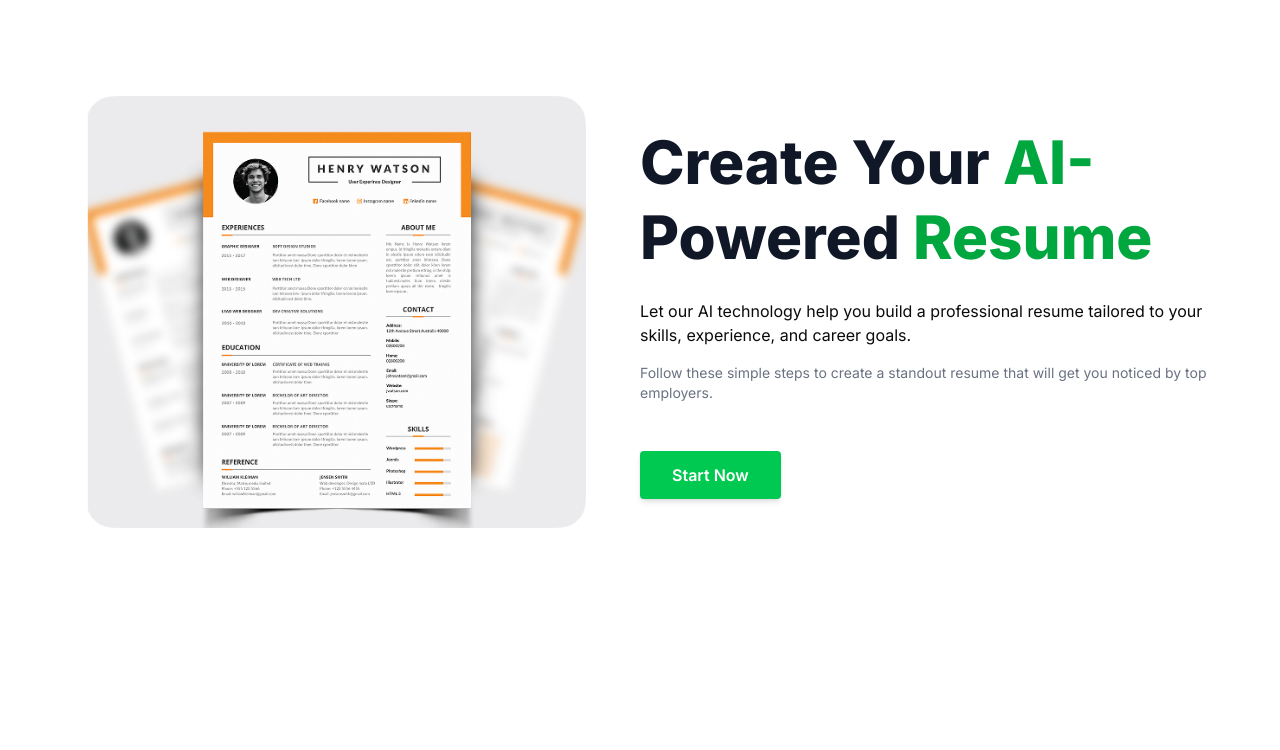
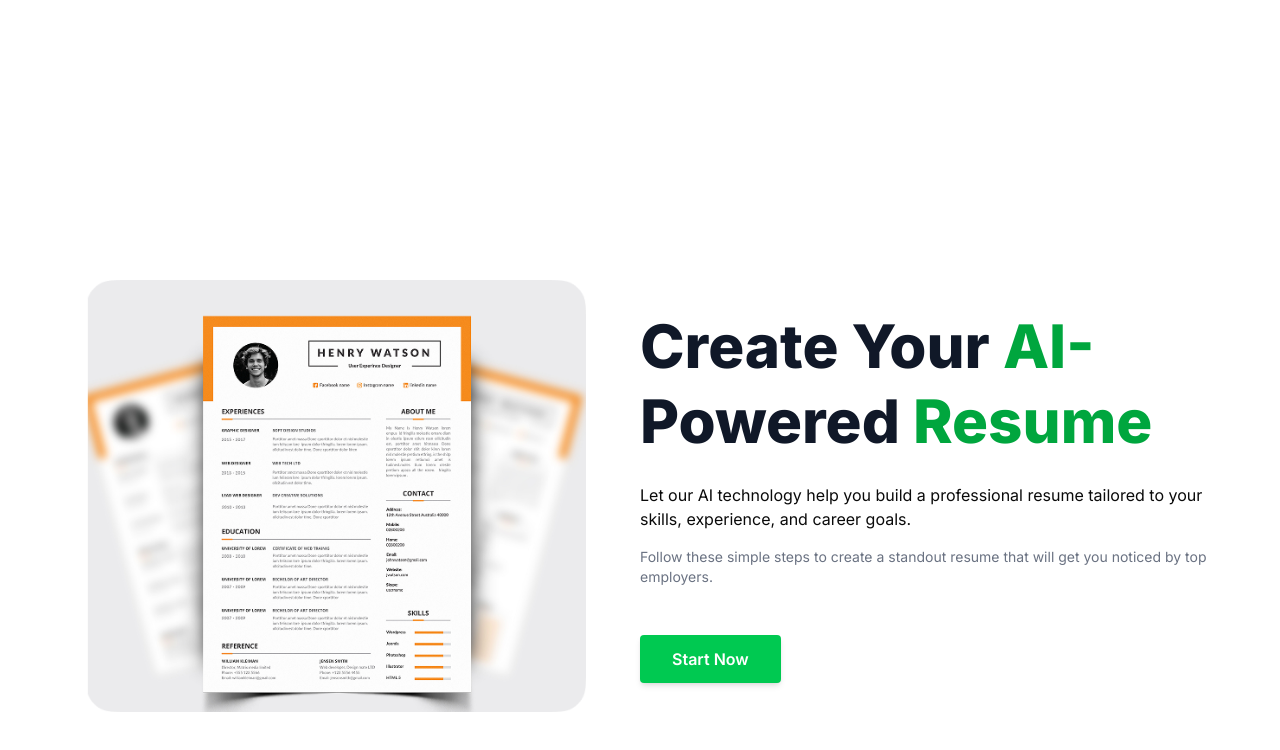
Before and after one commit to rakibulislamdev/cv-builder, a Next.js app: page / in a window 1280 px wide. Shown: the top 750 px of the page. Built offline with nearby package versions, Linux system fonts and the light colour scheme.

Commit message:
css issue fix

```diff
--- a/components/LandingPage.jsx
+++ b/components/LandingPage.jsx
@@ -11,7 +11,7 @@
 
     return (
         <div className="bg-white py-12 md:py-20 lg:py-24">
-            <div className="max-w-7xl mx-auto px-4 sm:px-6 lg:px-8">
+            <div className="max-w-7xl min-h-screen flex justify-center items-center mx-auto px-4 sm:px-6 lg:px-8">
 
 
                 <div className="flex flex-col md:flex-row items-center">
```
